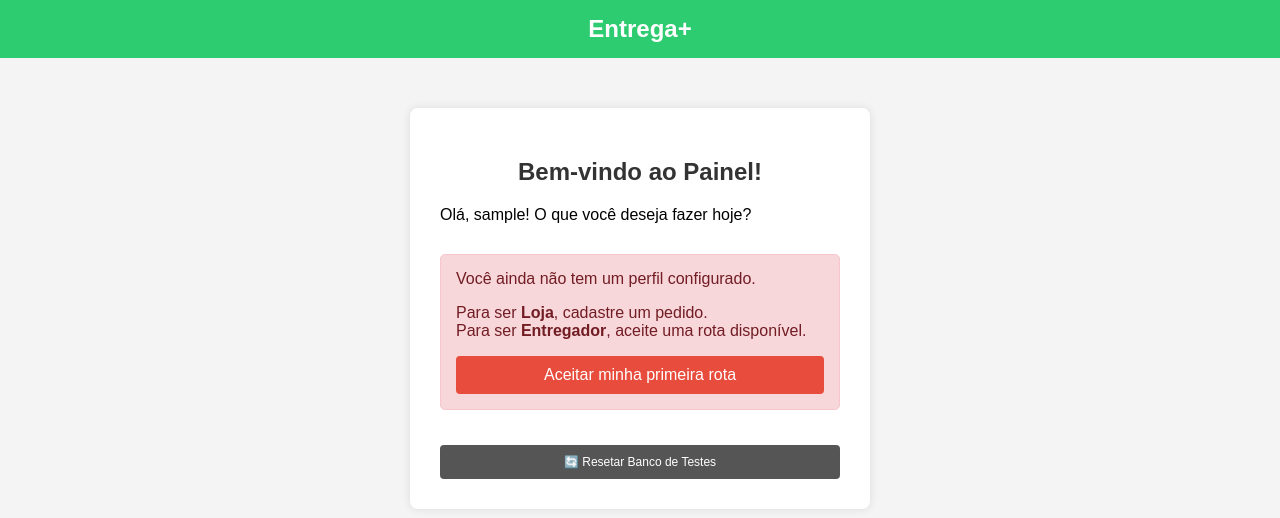
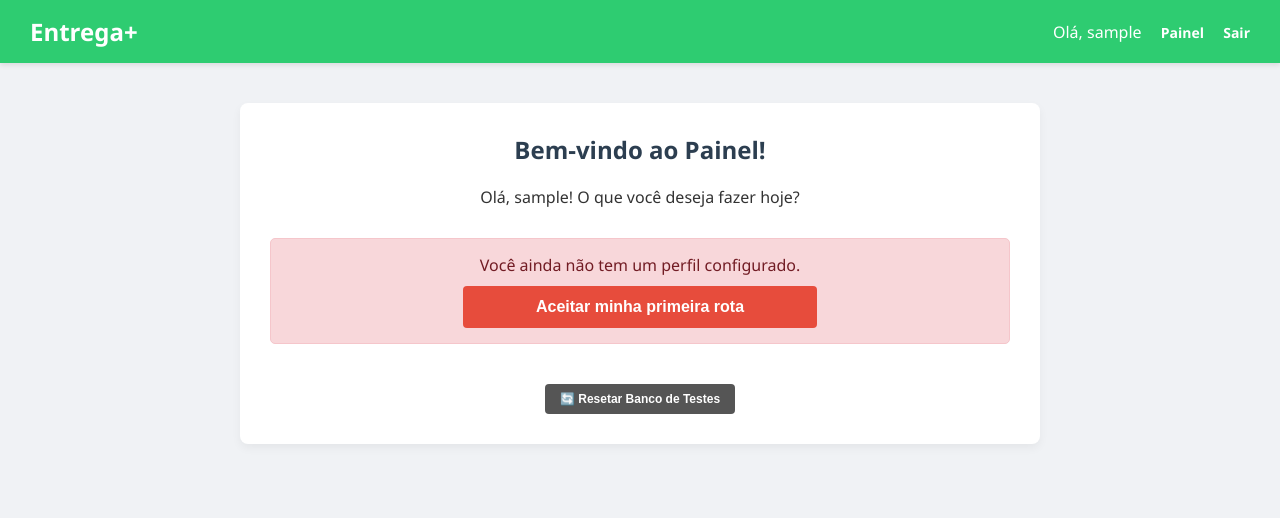
Before and after one commit to renanx1123/entrega-mais, a Django app: page /dashboard/ in a window 1280 px wide. Shown: the top 518 px of the page. Run offline with Django 5.2, Linux system fonts and the light colour scheme; the visitor is signed in with stand-in values (Sample User, id 1); data that the repository does not hold is empty.

Commit message:
style: atualiza interface com tabelas, badges e cartoes; fix: corrige fluxo de conclusao de rota no historico

```diff
--- a/app_entregas/templates/app_entregas/base.html
+++ b/app_entregas/templates/app_entregas/base.html
@@ -5,26 +5,63 @@
     <meta name="viewport" content="width=device-width, initial-scale=1.0">
     <title>Entrega+ | Sistema de Gerenciamento</title>
     <style>
-        /* Estilo básico imitando o protótipo do Figma */
-        body { font-family: Arial, sans-serif; background-color: #f4f4f4; margin: 0; padding: 0; }
-        header { background-color: #2ecc71; color: white; padding: 15px; text-align: center; font-size: 24px; font-weight: bold; }
-        .container { max-width: 400px; margin: 50px auto; background: white; padding: 30px; border-radius: 8px; box-shadow: 0 0 10px rgba(0,0,0,0.1); }
-        h2 { text-align: center; color: #333; }
-        form p { margin-bottom: 15px; }
+        /* Reset básico */
+        * { box-sizing: border-box; margin: 0; padding: 0; }
+        body { font-family: 'Segoe UI', Tahoma, Geneva, Verdana, sans-serif; background-color: #f0f2f5; color: #333; }
+
+        /* Navbar do topo */
+        header { background-color: #2ecc71; color: white; padding: 15px 30px; display: flex; justify-content: space-between; align-items: center; box-shadow: 0 2px 5px rgba(0,0,0,0.1); }
+        header h1 { font-size: 24px; }
+        header a { color: white; text-decoration: none; margin-left: 15px; font-weight: bold; font-size: 14px; }
+        header a:hover { text-decoration: underline; }
+
+        /* Container principal */
+        .container { max-width: 800px; margin: 40px auto; background: white; padding: 30px; border-radius: 8px; box-shadow: 0 4px 10px rgba(0,0,0,0.05); }
+
+        h2 { text-align: center; color: #2c3e50; margin-bottom: 20px; }
+
+        /* Formulários */
+        form p { margin-bottom: 15px; display: flex; flex-direction: column; }
+        form label { font-weight: bold; margin-bottom: 5px; color: #555; }
         input[type="text"], input[type="password"], input[type="email"] {
-            width: 100%; padding: 10px; margin-top: 5px; border: 1px solid #ccc; border-radius: 4px; box-sizing: border-box;
+            width: 100%; padding: 10px; border: 1px solid #ccc; border-radius: 4px; font-size: 15px;
         }
-        button { width: 100%; padding: 10px; background-color: #2ecc71; color: white; border: none; border-radius: 4px; cursor: pointer; font-size: 16px; }
-        button:hover { background-color: #27ae60; }
-        .link { text-align: center; margin-top: 15px; display: block; color: #2ecc71; text-decoration: none; }
+
+        /* Botões */
+        button { width: 100%; padding: 12px; background-color: #2ecc71; color: white; border: none; border-radius: 4px; cursor: pointer; font-size: 16px; font-weight: bold; transition: 0.2s; }
+        button:hover { opacity: 0.9; transform: translateY(-1px); }
+
+        .link { text-align: center; margin-top: 15px; display: block; color: #2ecc71; text-decoration: none; font-weight: bold; }
+        .link:hover { text-decoration: underline; }
+
+        /* Tabelas */
+        table { width: 100%; border-collapse: collapse; margin-top: 20px; }
+        th, td { padding: 12px; text-align: left; border-bottom: 1px solid #ddd; }
+        th { background-color: #f8f9fa; color: #2c3e50; font-weight: bold; }
+        tr:hover { background-color: #f1f1f1; }
+
+        /* Badges de status */
+        .badge { padding: 4px 8px; border-radius: 12px; font-size: 12px; font-weight: bold; color: white; }
+        .bg-warning { background-color: #f39c12; }
+        .bg-info { background-color: #3498db; }
+        .bg-success { background-color: #2ecc71; }
+        .bg-danger { background-color: #e74c3c; }
     </style>
 </head>
 <body>
-    <header>Entrega+</header>
+    <header>
+        <h1>Entrega+</h1>
+        <div>
+            {% if user.is_authenticated %}
+                <span>Olá, {{ user.username }}</span>
+                <a href="{% url 'dashboard' %}">Painel</a>
+                <a href="/admin/logout/">Sair</a>
+            {% endif %}
+        </div>
+    </header>
 
     <div class="container">
         {% block content %}
-        <!-- O conteúdo das outras páginas vai aparecer aqui -->
         {% endblock %}
     </div>
 </body>
--- a/app_entregas/templates/app_entregas/dashboard.html
+++ b/app_entregas/templates/app_entregas/dashboard.html
@@ -2,52 +2,50 @@
 
 {% block content %}
     <h2>Bem-vindo ao Painel!</h2>
-    <p>Olá, {{ user.username }}! O que você deseja fazer hoje?</p>
+    <p style="text-align: center; margin-bottom: 30px;">Olá, {{ user.username }}! O que você deseja fazer hoje?</p>
 
-    <div style="margin-top: 30px; display: flex; flex-direction: column; gap: 15px;">
+    <div style="display: grid; grid-template-columns: repeat(auto-fit, minmax(200px, 1fr)); gap: 15px;">
 
         <!-- ÁREA DA LOJA -->
         {% if is_loja %}
             <a href="{% url 'cadastrar_pedido' %}" style="text-decoration: none;">
-                <button style="background-color: #3498db;">+ Cadastrar Novo Pedido de Entrega</button>
+                <button style="background-color: #3498db; height: 100px;">+ Novo Pedido</button>
             </a>
             <a href="{% url 'listar_pedidos' %}" style="text-decoration: none;">
-                <button style="background-color: #f39c12;">Ver Meus Pedidos</button>
+                <button style="background-color: #f39c12; height: 100px;">Meus Pedidos</button>
             </a>
             <a href="{% url 'historico_loja' %}" style="text-decoration: none;">
-                <button style="background-color: #7f8c8d;">Histórico de Entregas</button>
+                <button style="background-color: #7f8c8d; height: 100px;">Histórico</button>
             </a>
         {% endif %}
 
         <!-- ÁREA DO ENTREGADOR -->
         {% if is_entregador %}
             <a href="{% url 'listar_rotas' %}" style="text-decoration: none;">
-                <button style="background-color: #e74c3c;">Buscar Rotas Disponíveis</button>
+                <button style="background-color: #e74c3c; height: 100px;">Buscar Rotas</button>
             </a>
             <a href="{% url 'minhas_rotas' %}" style="text-decoration: none;">
-                <button style="background-color: #2c3e50;">Minhas Entregas Ativas</button>
+                <button style="background-color: #2c3e50; height: 100px;">Minhas Entregas</button>
             </a>
             <a href="{% url 'historico_entregador' %}" style="text-decoration: none;">
-                <button style="background-color: #7f8c8d;">Histórico de Rotas</button>
+                <button style="background-color: #7f8c8d; height: 100px;">Histórico</button>
             </a>
         {% endif %}
 
         <!-- Se a pessoa não tiver perfil ainda -->
         {% if not is_loja and not is_entregador %}
-            <div style="background-color: #f8d7da; padding: 15px; border-radius: 5px; border: 1px solid #f5c6cb;">
-                <p style="color: #721c24; margin-top: 0;">Você ainda não tem um perfil configurado.</p>
-                <p style="color: #721c24;">Para ser <strong>Loja</strong>, cadastre um pedido.<br>
-                Para ser <strong>Entregador</strong>, aceite uma rota disponível.</p>
-
+            <div style="background-color: #f8d7da; padding: 15px; border-radius: 5px; border: 1px solid #f5c6cb; grid-column: 1 / -1; text-align: center;">
+                <p style="color: #721c24; margin-bottom: 10px;">Você ainda não tem um perfil configurado.</p>
                 <a href="{% url 'listar_rotas' %}" style="text-decoration: none;">
-                    <button style="background-color: #e74c3c; width: 100%;">Aceitar minha primeira rota</button>
+                    <button style="background-color: #e74c3c; width: 50%;">Aceitar minha primeira rota</button>
                 </a>
             </div>
         {% endif %}
+    </div>
 
-        <!-- Botão de Reset para Testes -->
-        <a href="{% url 'resetar_teste' %}" style="text-decoration: none; margin-top: 20px;">
-            <button style="background-color: #555; font-size: 12px;">🔄 Resetar Banco de Testes</button>
+    <div style="text-align: center; margin-top: 40px;">
+        <a href="{% url 'resetar_teste' %}" style="text-decoration: none;">
+            <button style="background-color: #555; font-size: 12px; width: auto; padding: 8px 15px;">🔄 Resetar Banco de Testes</button>
         </a>
     </div>
 {% endblock %}
--- a/app_entregas/views.py
+++ b/app_entregas/views.py
@@ -105,7 +105,7 @@ def minhas_rotas(request):
     rotas = Rota.objects.filter(entregador=entregador).exclude(status='CONCLUIDA').order_by('-data_criacao') if entregador else []
     return render(request, 'app_entregas/minhas_rotas.html', {'rotas': rotas})
 
-# Ação de Coletar / Entregar
+# Ação de Coletar / Entregar (COM A CORREÇÃO DO HISTÓRICO)
 @login_required
 def acao_entrega(request, entrega_id, acao):
     pedido = get_object_or_404(Entrega, id=entrega_id, rota__entregador__usuario=request.user)
@@ -114,18 +114,22 @@ def acao_entrega(request, entrega_id, acao):
         pedido.status = 'COLETADA'
         pedido.rota.status = 'EM_ANDAMENTO'
         pedido.rota.save()
+        pedido.save() # Salva o pedido imediatamente
+
     elif acao == 'entregar' and pedido.status == 'COLETADA':
         pedido.status = 'ENTREGUE'
+        pedido.save() # <-- SALVA O PEDIDO AQUI PRIMEIRO (Correção!)
+
+        # Agora que o banco já sabe que esse pedido foi entregue,
+        # checa se TODOS os pedidos da rota estão entregues
         todos_entregues = all(p.status == 'ENTREGUE' for p in pedido.rota.entrega_set.all())
         if todos_entregues:
             pedido.rota.status = 'CONCLUIDA'
             pedido.rota.save()
 
-    pedido.save()
     return redirect('minhas_rotas')
 
-# --- NOVAS TELAS DE HISTÓRICO ---
-
+# Histórico da Loja (RF 014)
 @login_required
 def historico_loja(request):
     try:
@@ -135,6 +139,7 @@ def historico_loja(request):
         entregas_concluidas = []
     return render(request, 'app_entregas/historico_loja.html', {'entregas': entregas_concluidas})
 
+# Histórico do Entregador (RF 015)
 @login_required
 def historico_entregador(request):
     entregador = Entregador.objects.filter(usuario=request.user).first()
```
Also changed, not shown: app_entregas/templates/app_entregas/listar_pedidos.html (+47 -29 lines).
